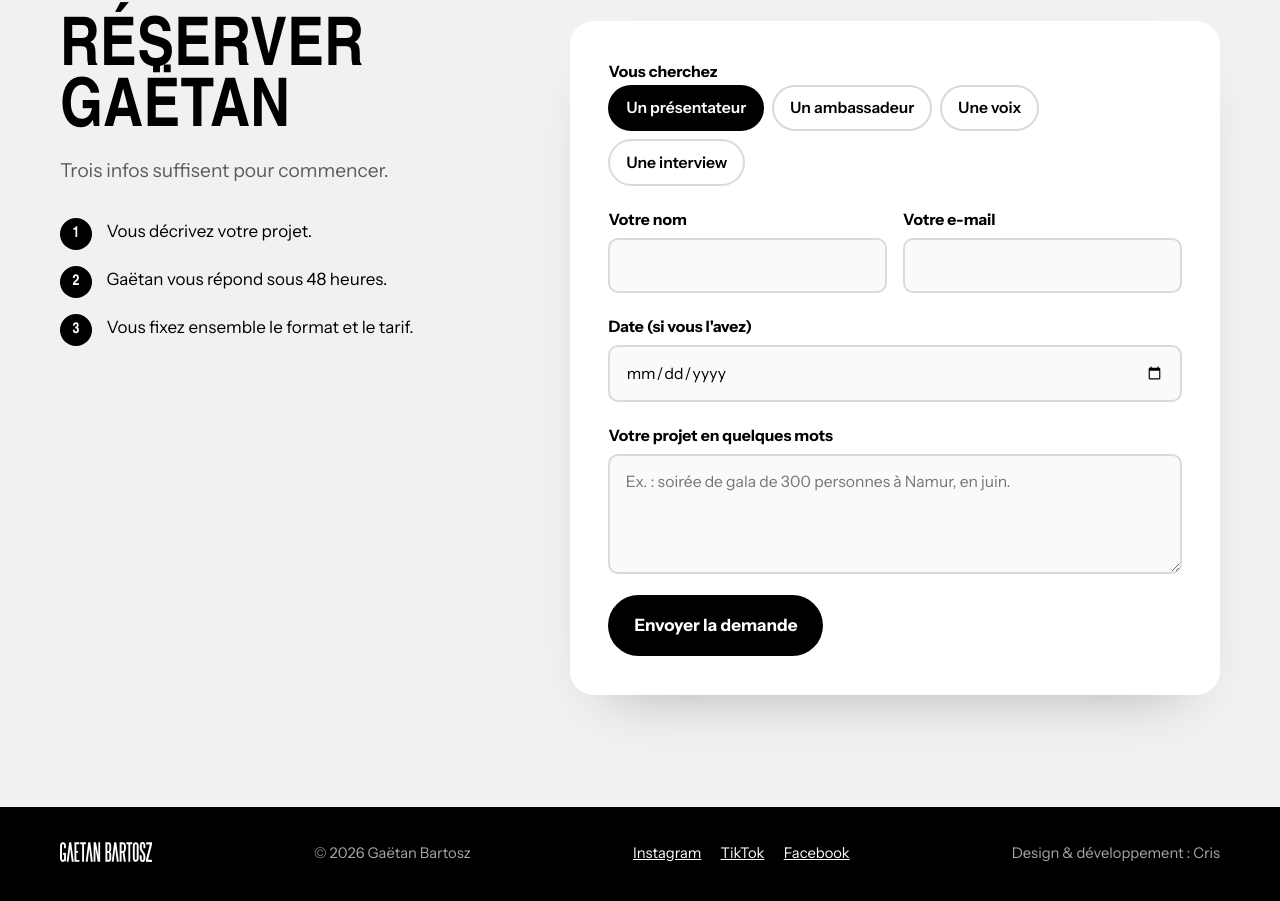
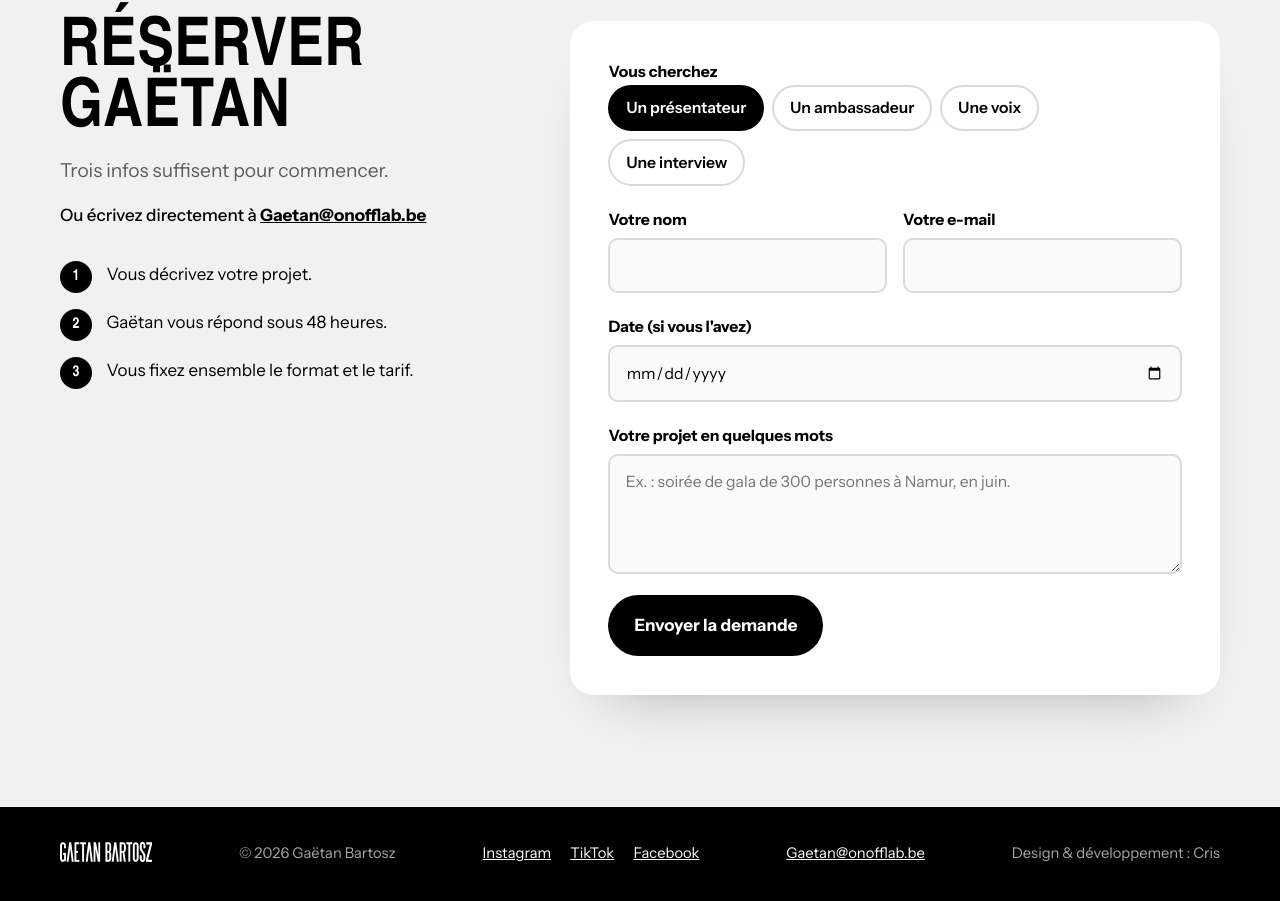
Before and after one commit to Crisfag/gaetan-bartosz-site, a plain HTML site: page index.html in a window 1280 px wide. Shown: the part 7951-8852 px from the top of the page. Drawn offline with Linux system fonts and the light colour scheme; a web font is replaced by a local one.

Commit message:
Réservation et contact connectés à Gaetan@onofflab.be
Co-Authored-By: Claude Opus 5.5 <noreply@anthropic.com>
Claude-Session: https://claude.ai/code/session_01TLZ8RDpgWdp7Fy9uA85qgm

```diff
--- a/index.html
+++ b/index.html
@@ -250,6 +250,8 @@
   .ev-empty a{color:#000;font-weight:600}
   @media (max-width:860px){.ag-grid{grid-template-columns:minmax(0,1fr)}.cal-head h3{font-size:1.5rem}}
 
+  .mail-direct{margin-top:1rem;font-weight:500}
+  .mail-direct a{font-weight:700;color:#000}
   /* Lien vers le direct Tipik */
   .live-row{display:flex;flex-wrap:wrap;align-items:center;gap:.5rem}
   .live-link{display:inline-flex;align-items:center;gap:.45rem;background:#000;color:#fff;text-decoration:none;font-weight:700;font-size:.92rem;padding:.4rem .95rem;border-radius:999px}
@@ -509,6 +511,7 @@
       <div>
         <h2 id="book-t">Réserver Gaëtan</h2>
         <p class="intro">Trois infos suffisent pour commencer.</p>
+        <p class="mail-direct">Ou écrivez directement à <a href="mailto:Gaetan@onofflab.be">Gaetan@onofflab.be</a></p>
         <ol class="steps">
           <li>Vous décrivez votre projet.</li>
           <li>Gaëtan vous répond sous 48 heures.</li>
@@ -549,6 +552,7 @@
       <a href="https://www.tiktok.com/@gaetanbartosz" rel="noopener" target="_blank">TikTok</a>
       <a href="https://www.facebook.com/GaetanBartoszFanpage" rel="noopener" target="_blank">Facebook</a>
     </nav>
+    <a href="mailto:Gaetan@onofflab.be">Gaetan@onofflab.be</a>
     <span>Design &amp; développement : Cris</span>
   </div>
 </footer>
@@ -810,7 +814,7 @@ const AGENDA = [
 
 /* ---------- 3. Formulaire : ouvre la messagerie (remplacer l'adresse) ---------- */
 (() => {
-  const BOOKING_EMAIL = "booking@exemple.be";
+  const BOOKING_EMAIL = "Gaetan@onofflab.be";
   const f = document.getElementById('booking'), st = document.getElementById('status');
   f.addEventListener('submit', e => {
     e.preventDefault();
```
Also changed, not shown: 1 other file.
